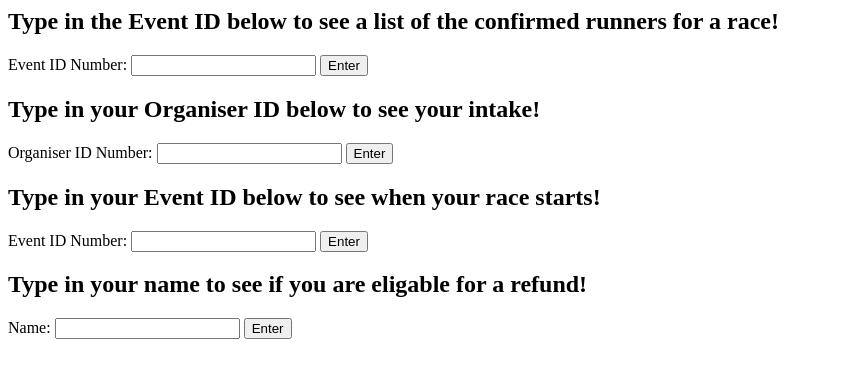
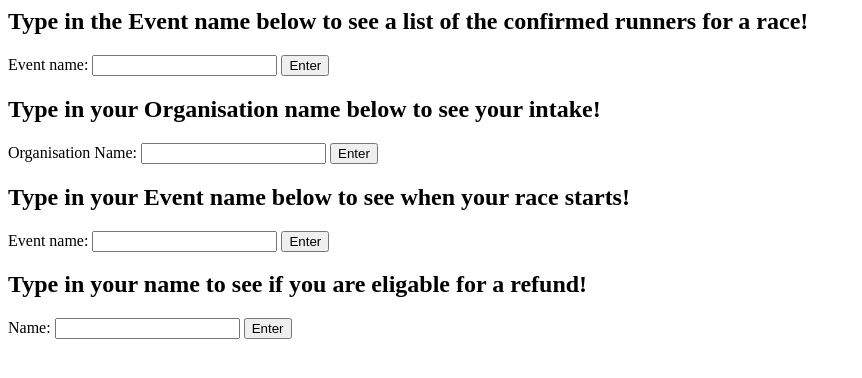
Before and after one commit to Dash1704/Lets-Do-This, a website: page index.html in a window 1280 px wide. Shown: the whole page, without its empty margins (0-862 px from the left). Drawn offline with Linux system fonts and the light colour scheme.

Commit message:
neaten up spacing

```diff
--- a/index.html
+++ b/index.html
@@ -5,30 +5,22 @@
   <meta name="viewport" content="width=device-width, initial-scale=1.0">
   <title>Document</title>
 </head>
+
 <body>
-  <h2>Type in the Event ID  below to see a list of the confirmed runners for a race!</h2>
-
-  <label for="event">Event ID Number:</label>
+  <h2>Type in the Event name below to see a list of the confirmed runners for a race!</h2>
+  <label for="event">Event name:</label>
   <input id="event" name="event" type="text" required>
   <input type="button" id="btn1" value="Enter">
   <p class="output" id="output1"></p>
 
-  <!-- <label>Event Name</label>
-  <select id="list" onchange="returnNames()">
-    <option value='event'>The Great North Run</option>
-    <option value='event'>Great Manchester Run</option>
-    <input type="button" id="btn1" value="Enter">
-  </select> -->
-
-  <h2>Type in your Organiser ID  below to see your intake!</h2>
-  <label for="organiserid">Organiser ID Number:</label>
+  <h2>Type in your Organisation name below to see your intake!</h2>
+  <label for="organiserid">Organisation Name:</label>
   <input id="organiserid" name="organiserid" type="text" required>
   <input type="button" id="btn2" value="Enter">
   <p class="output" id="output2"></p>
 
-
-  <h2>Type in your Event ID  below to see when your race starts!</h2>
-  <label for="dateandtimeid">Event ID Number:</label>
+  <h2>Type in your Event name below to see when your race starts!</h2>
+  <label for="dateandtimeid">Event name:</label>
   <input id="dateandtimeid" name="dateandtimeid" type="text" required>
   <input type="button" id="btn3" value="Enter">
   <p class="output" id="output3"></p>
--- a/index.js
+++ b/index.js
@@ -21,12 +21,12 @@ const getIntake = async (orgTitle) => {
   return `Intake: ` + `${(new Intl.NumberFormat('en-GB', {style: 'currency', currency: 'GBP'}).format(sum))}`
 }
 
-const dateAndTime = async (eventId) => {
+const dateAndTime = async (eventName) => {
   const data = await getData()
   const date = []
   const event = []
   data.forEach((info) => {
-    if(eventId == info.eventId){
+    if(eventName == info.eventTitle){
       date.push(info.raceStartDate)
       event.push(info.eventTitle)
     }
@@ -66,13 +66,6 @@ const returnNames = async () => {
   out1.innerText = await namesOnScreen
 }
 
-// const returnNames = async () => {
-//   const selectedValue = document.getElementById('list')
-//   const userInput = document.getElementById('event').value
-//   const namesOnScreen = getNames(userInput)
-//   selectedValue.innerText = await namesOnScreen
-// }
-
 const returnIntake = async () => {
   const out2 = document.getElementById('output2')
   const userInput = document.getElementById('organiserid').value
```
